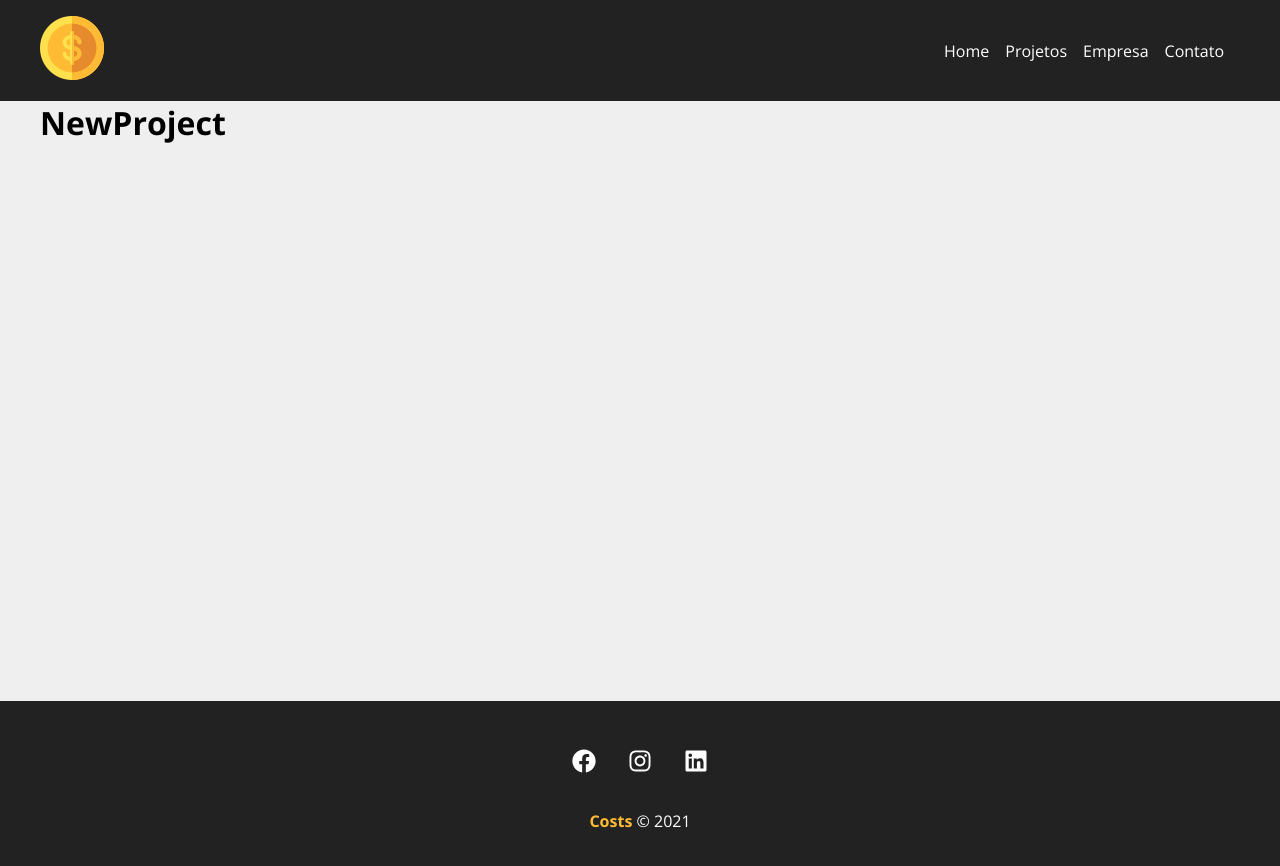
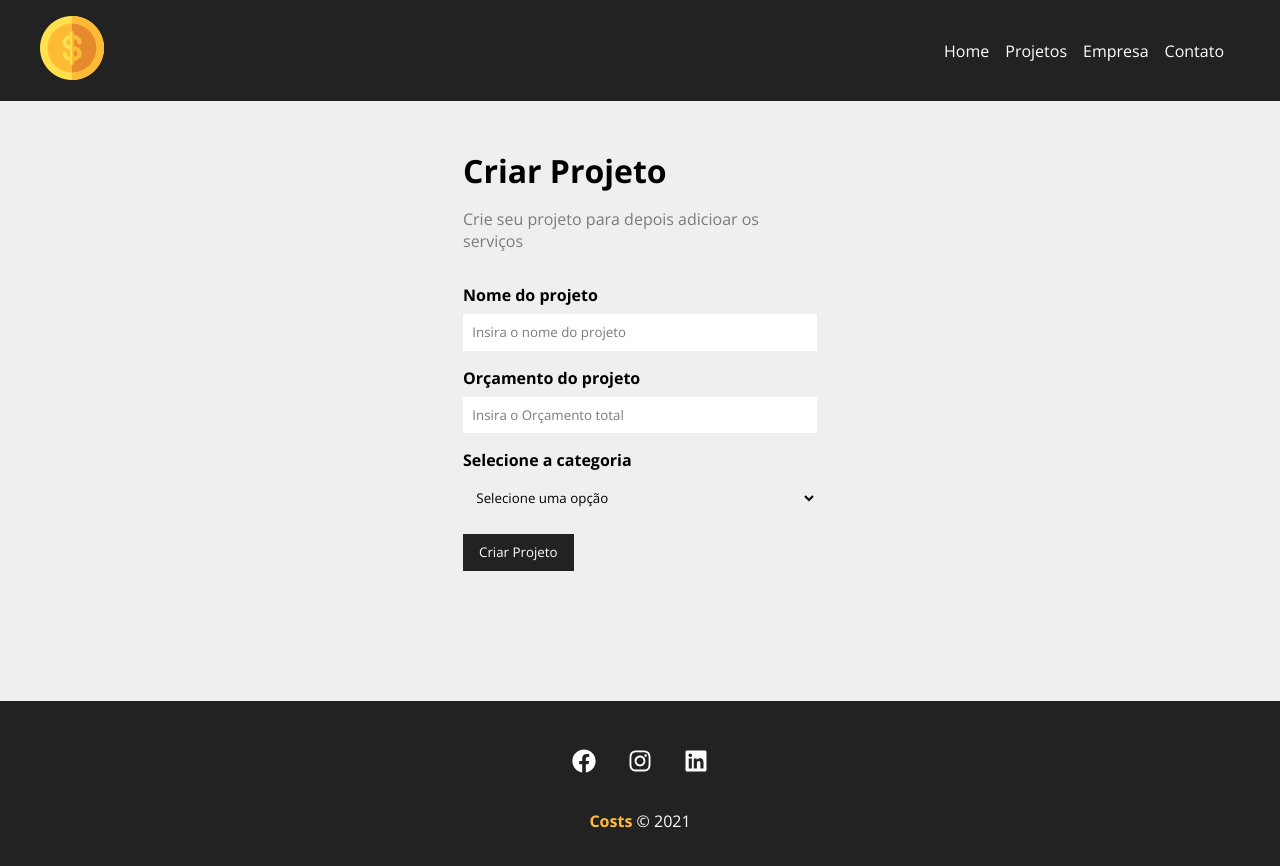
Before and after one commit to LukeRekt/React-Projeto-Site, a React (Create React App) app: page /newproject in a window 1280 px wide. Shown: the top 866 px of the page. Built offline with nearby package versions, Linux system fonts and the light colour scheme.

Commit message:
Formulario do /newproject

```diff
--- a/src/App.js
+++ b/src/App.js
@@ -1,4 +1,4 @@
-import {BrowserRouter as Router, Routes, Route, Link} from 'react-router-dom';
+import {BrowserRouter as Router, Routes, Route} from 'react-router-dom';
 import Company from './components/pages/Company';
 import Home from './components/pages/Home';
 import Contact from './components/pages/Contact';
--- /dev/null
+++ b/src/components/form/Input.js
@@ -0,0 +1,11 @@
+import styles from './Input.module.css'
+function Input({ type, text, name, placeholder, handleOnChange, value}){
+    return(
+        <div className={styles.form_control}>
+            <label htmlFor={name}>{text}</label>
+            <input type={type} name={name} id={name} placeholder={placeholder} onChange={handleOnChange} value={value} />
+        </div>
+    )
+}
+
+export default Input
--- /dev/null
+++ b/src/components/form/Input.module.css
@@ -0,0 +1,21 @@
+.form_control {
+    display: flex;
+    flex-direction: column;
+    margin-bottom: 1em;
+
+}
+
+.form_control label {
+    margin-bottom: .5em;
+    font-weight: bold;
+}
+
+.form_control input{
+    padding: .7em;
+    border-radius: 0;
+    border: none;
+}
+
+.form_control input::placeholder{
+    color: #7b7b7b;
+}
--- /dev/null
+++ b/src/components/form/Select.js
@@ -0,0 +1,13 @@
+import styles from './Select.module.css'
+function Select({text, name, options, handleOnChange, value}){
+    return(
+        <div className={styles.form_control}>
+            <label htmlFor={name}>{text}</label>
+            <select name={name} id={name}>
+                <option>Selecione uma opção</option>
+            </select>
+        </div>
+    )
+}
+
+export default Select
--- /dev/null
+++ b/src/components/form/Select.module.css
@@ -0,0 +1,17 @@
+.form_control {
+    display: flex;
+    flex-direction: column;
+    margin-bottom: 1em;
+
+}
+
+.form_control label {
+    margin-bottom: .5em;
+    font-weight: bold;
+}
+
+.form_control select{
+    padding: .7em;
+    border-radius: 0;
+    border: none;
+}
--- /dev/null
+++ b/src/components/form/SubmitButton.js
@@ -0,0 +1,11 @@
+import styles from './SubmitButton.module.css'
+function SubmitButton({text}){
+    return(
+        <div>
+            <button className={styles.btn}>{text}</button>
+        </div>
+
+    )
+}
+
+export default SubmitButton
--- /dev/null
+++ b/src/components/form/SubmitButton.module.css
@@ -0,0 +1,13 @@
+.btn{
+    background-color: #222;
+    color: #FFF;
+    padding: 0.7em 1.2em;
+    text-decoration: none;
+    transition: .5s;
+    cursor: pointer;
+    border: none;
+}
+
+.btn:hover {
+    color: #ffbb33;
+}
--- a/src/components/pages/NewProject.js
+++ b/src/components/pages/NewProject.js
@@ -1,5 +1,14 @@
+import ProjectForm from '../project/ProjectForm'
+import styles from './NewProject.module.css'
+
 function NewProject(){
-    return <h1>NewProject</h1>
+    return (
+        <div className={styles.newproject_container}>
+            <h1>Criar Projeto</h1>
+            <p>Crie seu projeto para depois adicioar os serviços</p>
+            <ProjectForm btnText="Criar Projeto"/>
+        </div>
+    )
 }
 
 export default NewProject
--- /dev/null
+++ b/src/components/pages/NewProject.module.css
@@ -0,0 +1,13 @@
+.newproject_container{
+    width: 450px;
+    margin: 0 auto;
+    padding: 3em;
+}
+
+.newproject_container h1{
+    margin-bottom: .5em;
+}
+
+.newproject_container p {
+    color: #7b7b7b;
+}
--- /dev/null
+++ b/src/components/project/ProjectForm.js
@@ -0,0 +1,17 @@
+import Input from '../form/Input'
+import Select from '../form/Select'
+import SubmitButton from '../form/SubmitButton'
+import styles from './ProjectForm.module.css'
+function ProjectForm({ btnText}){
+    return (
+        <form className={styles.form}>
+            <Input type="text" text="Nome do projeto" name="name" placeholder="Insira o nome do projeto"/>
+            <Input type="number" text="Orçamento do projeto" name="budget" placeholder="Insira o Orçamento total"/>
+            <Select name="category_id" text="Selecione a categoria"/>
+            <SubmitButton text={btnText}/>
+
+        </form>
+    )
+}
+
+export default ProjectForm
--- /dev/null
+++ b/src/components/project/ProjectForm.module.css
@@ -0,0 +1,4 @@
+.form{
+    width: 100%;
+    margin: 2em 0;
+}
```
